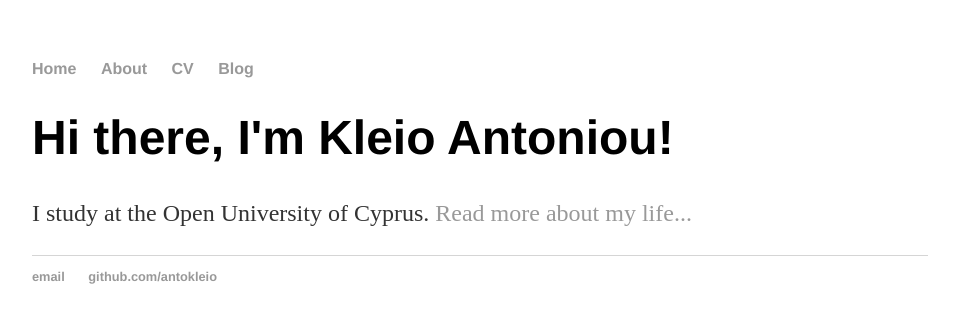
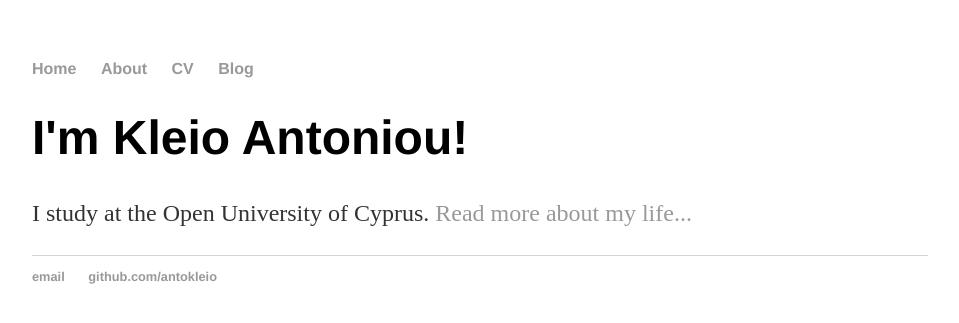
Before and after one commit to ANTOKLEIO/ANTOKLEIO.github.io, a Jekyll site: the page built from index.html, in a window 1280 px wide. Shown: the top 323 px of the page, without its empty margins (160-1119 px from the left). Built offline with Jekyll 4.4.1, drawn with Linux system fonts in a browser that asks for light colours.

Commit message:
Update index.html

```diff
--- a/index.html
+++ b/index.html
@@ -4,6 +4,6 @@ title: Kleio Antoniou, Student at the Open University of Cyprus
 ---
 
 		<div class="blurb">
-			<h1>Hi there, I'm Kleio Antoniou!</h1>
+			<h1>I'm Kleio Antoniou!</h1>
 			<p>I study at the Open University of Cyprus. <a href="/about">Read more about my life...</a></p>
 		</div>
```
